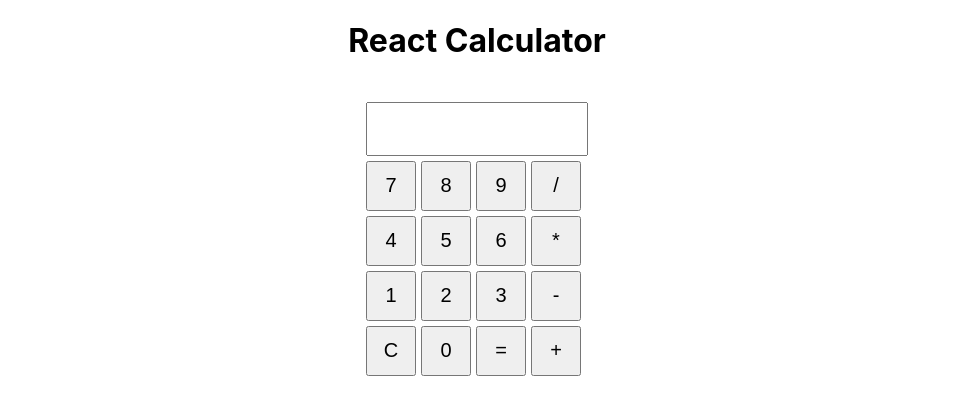
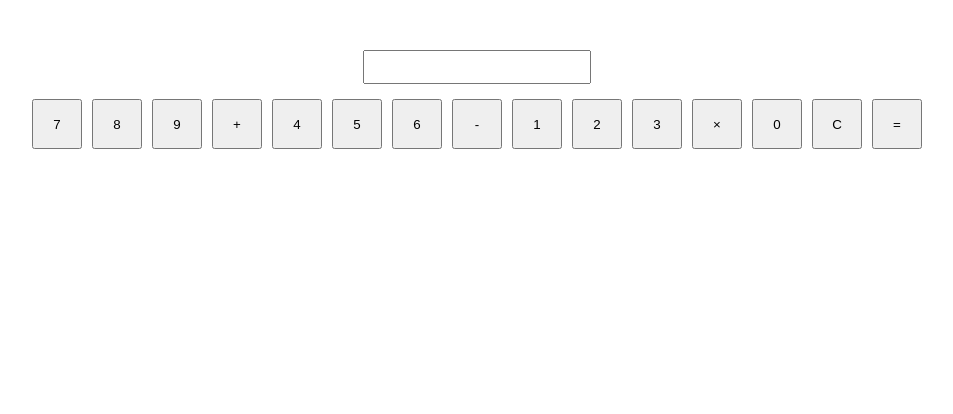
Before and after one commit to nitinun3936/react-calculator, a React (Create React App) app: page / in a window 1280 px wide. Shown: the top 414 px of the page, without its empty margins (163-1116 px from the left). Built offline with nearby package versions, Linux system fonts and the light colour scheme.

Commit message:
Implemented calculator logic and UI components

```diff
--- a/src/App.css
+++ b/src/App.css
@@ -1,30 +1,17 @@
 .App {
   text-align: center;
-}
-
-.calculator {
-  display: inline-block;
-  margin-top: 20px;
-}
-
-input[type="text"] {
-  width: 208px;
-  height: 40px;
-  margin-bottom: 5px;
-  font-size: 20px;
-  text-align: right;
-  padding: 5px;
-}
-
-.keypad {
-  display: grid;
-  grid-template-columns: repeat(4, 50px);
-  gap: 5px;
+  padding-top: 50px;
 }
 
 button {
   width: 50px;
   height: 50px;
-  font-size: 20px;
-  cursor: pointer;
+  margin: 5px;
 }
+
+input[type="text"] {
+  margin-bottom: 10px;
+  text-align: right;
+  font-size: 1.5em;
+  width: 220px;
+}
--- a/src/App.js
+++ b/src/App.js
@@ -1,61 +1,11 @@
-import React, { useState } from 'react';
-import './App.css';
+import React from 'react';
+import CalculatorComponent from './CalculatorComponent';
+import './App.css';  // Make sure you import your CSS for styling
 
 function App() {
-  const [input, setInput] = useState('');
-
-  const handleClick = (e) => {
-    setInput(input + e.target.name);
-  };
-
-  const handleClear = () => {
-    setInput('');
-  };
-
-  const handleCalculate = () => {
-    try {
-      // Handling division by zero and zero by zero specifically
-      if (input.includes('/0')) {
-        const checkZeroDivision = input.split('/').map(s => s.trim());
-        if (checkZeroDivision[1] === '0') {
-          setInput('Infinity');
-          return;
-        } else if (input === '0/0') {
-          setInput('NaN');
-          return;
-        }
-      }
-      const result = eval(input);
-      setInput(result.toString());
-    } catch (error) {
-      setInput('Error'); // Handles incomplete expressions and other errors
-    }
-  };
-
   return (
     <div className="App">
-      <h1>React Calculator</h1>
-      <div className="calculator">
-        <input type="text" value={input} readOnly />
-        <div className="keypad">
-          <button name="7" onClick={handleClick}>7</button>
-          <button name="8" onClick={handleClick}>8</button>
-          <button name="9" onClick={handleClick}>9</button>
-          <button name="/" onClick={handleClick}>/</button>
-          <button name="4" onClick={handleClick}>4</button>
-          <button name="5" onClick={handleClick}>5</button>
-          <button name="6" onClick={handleClick}>6</button>
-          <button name="*" onClick={handleClick}>*</button>
-          <button name="1" onClick={handleClick}>1</button>
-          <button name="2" onClick={handleClick}>2</button>
-          <button name="3" onClick={handleClick}>3</button>
-          <button name="-" onClick={handleClick}>-</button>
-          <button name="C" onClick={handleClear}>C</button>
-          <button name="0" onClick={handleClick}>0</button>
-          <button name="=" onClick={handleCalculate}>=</button>
-          <button name="+" onClick={handleClick}>+</button>
-        </div>
-      </div>
+      <CalculatorComponent />
     </div>
   );
 }
--- /dev/null
+++ b/src/Calculator.js
@@ -0,0 +1,58 @@
+class Calculator {
+    constructor() {
+      this.clear();
+    }
+
+    clear() {
+      this.currentOperand = '';
+      this.previousOperand = '';
+      this.operation = undefined;
+    }
+
+    appendNumber(number) {
+      if (number === '.' && this.currentOperand.includes('.')) return;
+      this.currentOperand = this.currentOperand.toString() + number.toString();
+    }
+
+    chooseOperation(operation) {
+      if (this.currentOperand === '') return;
+      if (this.previousOperand !== '') {
+        this.compute();
+      }
+      this.operation = operation;
+      this.previousOperand = this.currentOperand;
+      this.currentOperand = '';
+    }
+
+    compute() {
+      let computation;
+      const prev = parseFloat(this.previousOperand);
+      const current = parseFloat(this.currentOperand);
+      if (isNaN(prev) || isNaN(current)) return;
+      switch (this.operation) {
+        case '+':
+          computation = prev + current;
+          break;
+        case '-':
+          computation = prev - current;
+          break;
+        case '*':
+          computation = prev * current;
+          break;
+        case '÷':
+          computation = prev / current;
+          break;
+        default:
+          return;
+      }
+      this.currentOperand = computation;
+      this.operation = undefined;
+      this.previousOperand = '';
+    }
+
+    updateDisplay(callback) {
+      callback(this.currentOperand);
+    }
+  }
+
+  export default Calculator;
--- /dev/null
+++ b/src/CalculatorComponent.js
@@ -0,0 +1,39 @@
+import React, { useState } from 'react';
+import Calculator from './Calculator';
+
+const CalculatorComponent = () => {
+  const [displayValue, setDisplayValue] = useState('');
+  const calculator = new Calculator();
+
+  const handleKeyPress = (key) => {
+    if (key === 'C') {
+      calculator.clear();
+      setDisplayValue('');
+    } else if (key === '=') {
+      calculator.compute();
+      setDisplayValue(calculator.currentOperand.toString());
+    } else {
+      if (['+', '-', '*', '÷'].includes(key)) {
+        calculator.chooseOperation(key);
+      } else {
+        calculator.appendNumber(key);
+      }
+      setDisplayValue(calculator.currentOperand.toString());
+    }
+  };
+
+  return (
+    <div>
+      <input type="text" value={displayValue} readOnly />
+      <div>
+        {'789+456-123*0C='.split('').map((key) => (
+          <button key={key} onClick={() => handleKeyPress(key)}>
+            {key.replace('*', '×').replace('÷', '/')}
+          </button>
+        ))}
+      </div>
+    </div>
+  );
+};
+
+export default CalculatorComponent;
```
